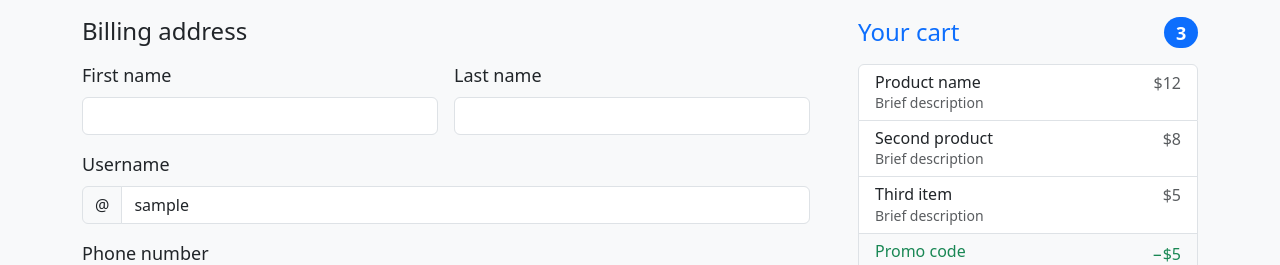
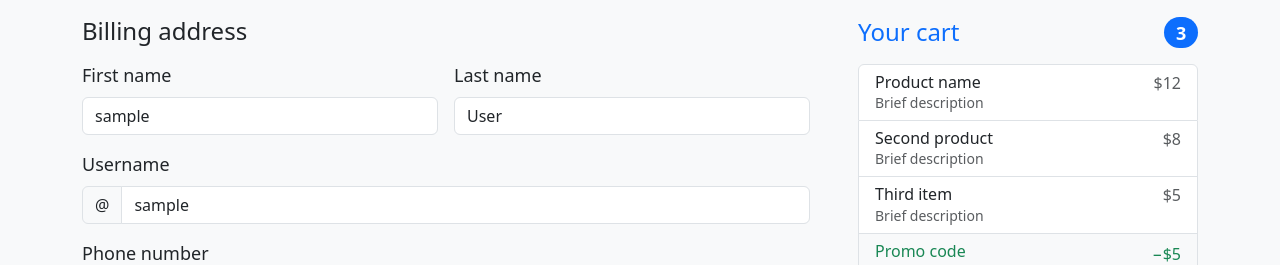
Before and after one commit to yuxuanwu17/Yummy, a Django app: page /yummy/checkout/ in a window 1280 px wide. Shown: the part 211-476 px from the top of the page. Run offline with Django 4.2, Linux system fonts and the light colour scheme; the visitor is signed in with stand-in values (Sample User, id 1); data comes from the database, SQL or seed files in the repository; some libraries are stand-ins or nearby versions.

Commit message:
add the first name and last name on the checkout page, ready to modify the favorite button on the dish page

```diff
--- a/Yummy/templates/Yummy/checkout.html
+++ b/Yummy/templates/Yummy/checkout.html
@@ -123,7 +123,7 @@
                         <div class="row g-3">
                             <div class="col-sm-6">
                                 <label for="firstName" class="form-label">First name</label>
-                                <input type="text" class="form-control" id="firstName" value="" required>
+                                <input type="text" class="form-control" id="firstName" value="{{ user.first_name }}" required>
                                 <div class="invalid-feedback">
                                     Valid first name is required.
                                 </div>
@@ -131,7 +131,7 @@
 
                             <div class="col-sm-6">
                                 <label for="lastName" class="form-label">Last name</label>
-                                <input type="text" class="form-control" id="lastName" value="" required>
+                                <input type="text" class="form-control" id="lastName" value="{{ user.last_name }}" required>
                                 <div class="invalid-feedback">
                                     Valid last name is required.
                                 </div>
```
